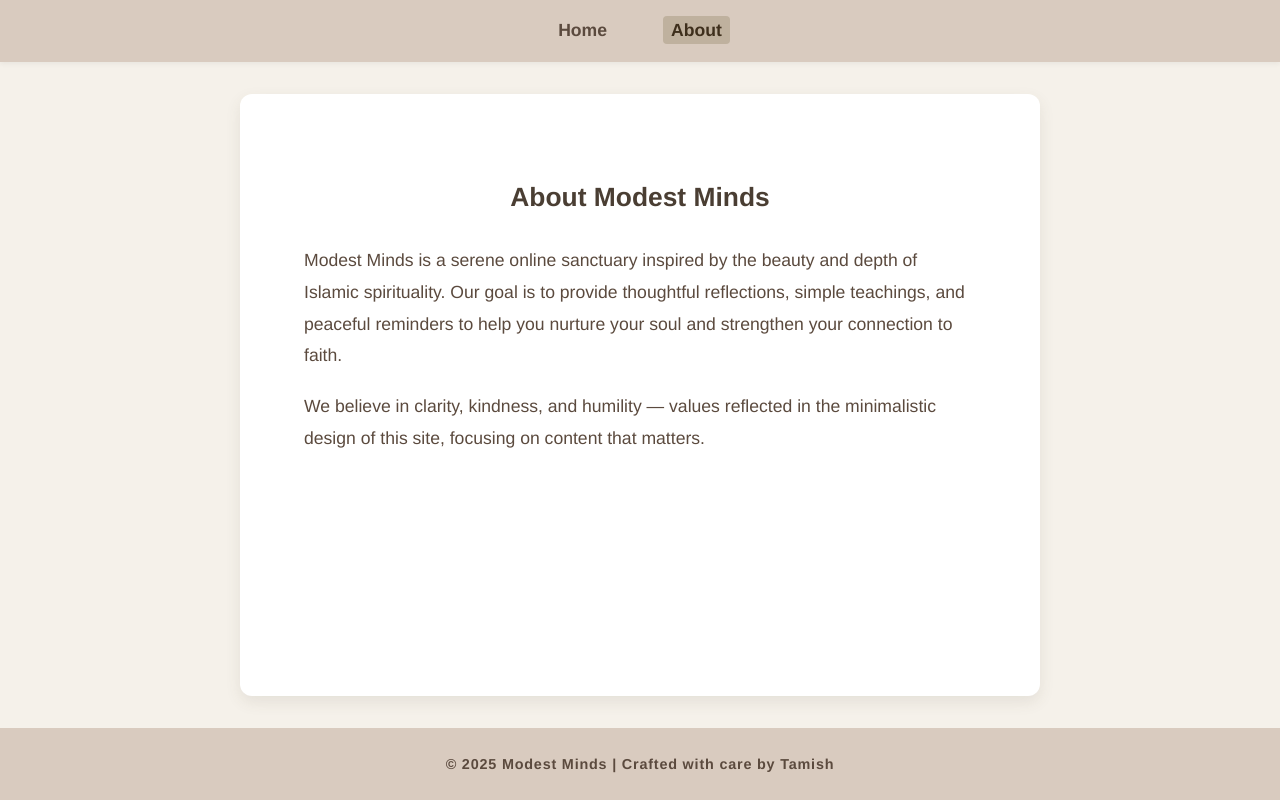
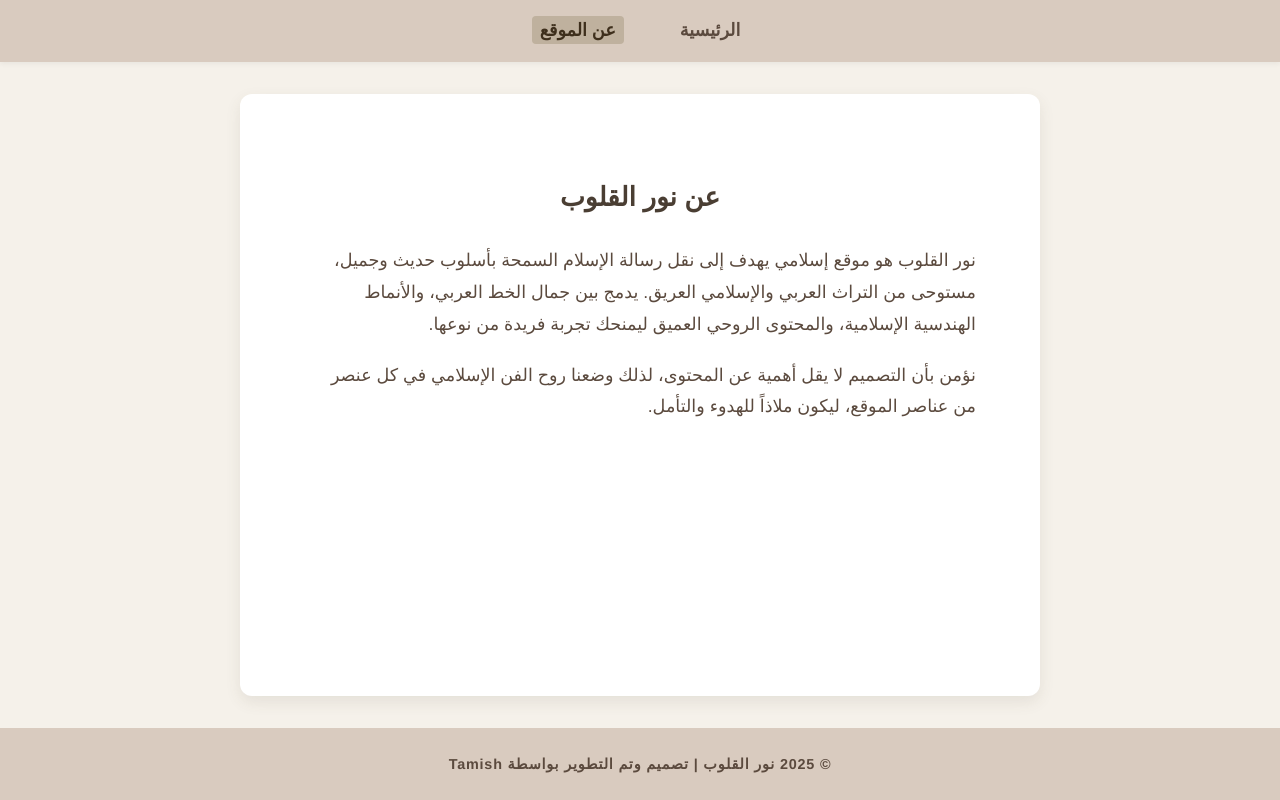
Before and after one commit to Tamish-me/modest-minds, a plain HTML site: page about.html in a window 1280 px wide. Drawn offline with Linux system fonts and the light colour scheme; a web font is replaced by a local one.

Commit message:
Update about.html

```diff
--- a/about.html
+++ b/about.html
@@ -1,36 +1,37 @@
 <!DOCTYPE html>
-<html lang="en">
+<html lang="ar" dir="rtl">
 <head>
   <meta charset="UTF-8" />
   <meta name="viewport" content="width=device-width, initial-scale=1" />
-  <title>About - Modest Minds</title>
+  <title>عن الموقع - نور القلوب</title>
+  <link href="https://fonts.googleapis.com/css2?family=Amiri&family=Scheherazade&display=swap" rel="stylesheet" />
   <link rel="stylesheet" href="style.css" />
 </head>
 <body>
   <header>
     <nav>
       <ul class="nav-list">
-        <li><a href="index.html">Home</a></li>
-        <li><a href="about.html" class="active">About</a></li>
+        <li><a href="index.html">الرئيسية</a></li>
+        <li><a href="about.html" class="active">عن الموقع</a></li>
       </ul>
     </nav>
   </header>
 
   <main>
     <section class="about-section">
-      <h1>About Modest Minds</h1>
+      <h1>عن نور القلوب</h1>
       <p>
-        Modest Minds is a serene online sanctuary inspired by the beauty and depth of Islamic spirituality.
-        Our goal is to provide thoughtful reflections, simple teachings, and peaceful reminders to help you nurture your soul and strengthen your connection to faith.
+        نور القلوب هو موقع إسلامي يهدف إلى نقل رسالة الإسلام السمحة بأسلوب حديث وجميل، مستوحى من التراث العربي والإسلامي العريق.
+        يدمج بين جمال الخط العربي، والأنماط الهندسية الإسلامية، والمحتوى الروحي العميق ليمنحك تجربة فريدة من نوعها.
       </p>
       <p>
-        We believe in clarity, kindness, and humility — values reflected in the minimalistic design of this site, focusing on content that matters.
+        نؤمن بأن التصميم لا يقل أهمية عن المحتوى، لذلك وضعنا روح الفن الإسلامي في كل عنصر من عناصر الموقع، ليكون ملاذاً للهدوء والتأمل.
       </p>
     </section>
   </main>
 
   <footer>
-    &copy; 2025 Modest Minds | Crafted with care by Tamish
+    &copy; 2025 نور القلوب | تصميم وتم التطوير بواسطة Tamish
   </footer>
 </body>
 </html>
```
